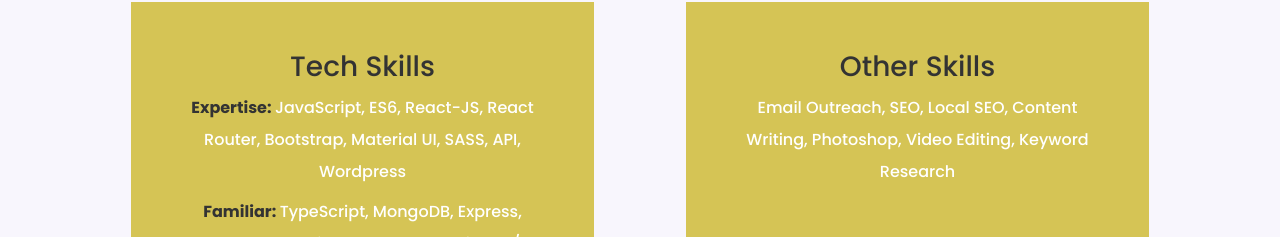
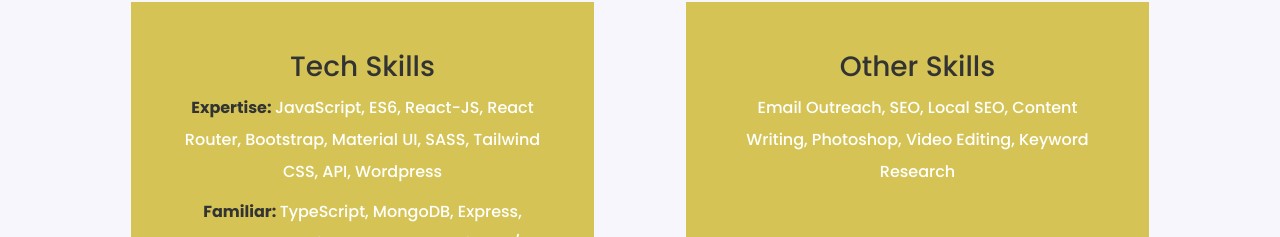
Before and after one commit to hannan-abdul/personal-portfolio-site, a React (Create React App) app: page /about in a window 1280 px wide. Shown: the part 715-952 px from the top of the page. Built offline with nearby package versions, Linux system fonts and the light colour scheme.

Commit message:
experitieds

```diff
--- a/src/components/About/Skills.js
+++ b/src/components/About/Skills.js
@@ -8,7 +8,7 @@
             <div className="row">
                 <div className="col-md-5 p-5 custom-back-color">
                     <h3>Tech Skills</h3>
-                    <h6><strong>Expertise: </strong> JavaScript, ES6, React-JS, React Router, Bootstrap, Material UI, SASS, API, Wordpress</h6>
+                    <h6><strong>Expertise: </strong> JavaScript, ES6, React-JS, React Router, Bootstrap, Material UI, SASS, Tailwind CSS, API, Wordpress</h6>
                     <h6><strong>Familiar: </strong> TypeScript, MongoDB, Express, Redux, NodeJS, Firebase React-Native, UI/UX Design, Netlify, GitHub</h6>
                     <h6><strong>Tools: </strong>  VSCode, Chrome Dev Tool, Windows 10, MacOS</h6>
                 </div>
--- a/src/components/Home/HomeProject.js
+++ b/src/components/Home/HomeProject.js
@@ -41,7 +41,9 @@
                 {
                     details.map(detail => <HomeProjectCard detail={detail}></HomeProjectCard>)
                 }
-                <Link className="mb-5 btn btn-custom btn-yellow" to="/projects">MORE PROJECTS</Link>
+                <div>
+                    <Link className="mb-5 btn btn-custom btn-yellow" to="/projects">MORE PROJECTS</Link>
+                </div>
             </div>
         </div>
     );
```
